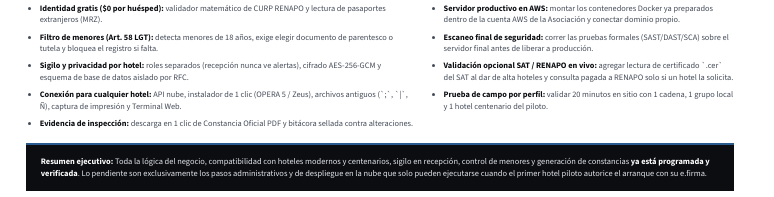
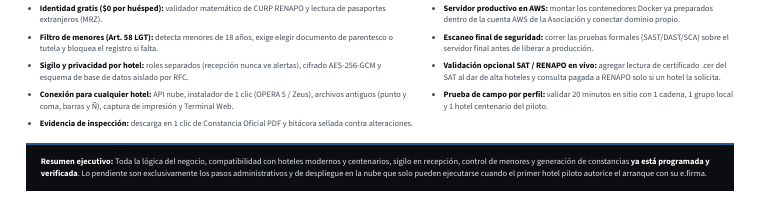
Before and after one commit to jesusoldekamp-hue/portico-hospitality, a website: page docs/diagrama-flujo.html in a window 1280 px wide. Shown: the part 603-800 px from the top of the page, 260-1034 px from the left. Drawn offline with nearby package versions, Linux system fonts and the light colour scheme.

Commit message:
Remove literal markdown backticks in Certeza ID Flowchart PDF

```diff
--- a/docs/diagrama-flujo.html
+++ b/docs/diagrama-flujo.html
@@ -330,7 +330,7 @@
                 <li><strong>Identidad gratis ($0 por huésped):</strong> validador matemático de CURP RENAPO y lectura de pasaportes extranjeros (MRZ).</li>
                 <li><strong>Filtro de menores (Art. 58 LGT):</strong> detecta menores de 18 años, exige elegir documento de parentesco o tutela y bloquea el registro si falta.</li>
                 <li><strong>Sigilo y privacidad por hotel:</strong> roles separados (recepción nunca ve alertas), cifrado AES-256-GCM y esquema de base de datos aislado por RFC.</li>
-                <li><strong>Conexión para cualquier hotel:</strong> API nube, instalador de 1 clic (OPERA 5 / Zeus), archivos antiguos (`;`, `|`, Ñ), captura de impresión y Terminal Web.</li>
+                <li><strong>Conexión para cualquier hotel:</strong> API nube, instalador de 1 clic (OPERA 5 / Zeus), archivos antiguos (punto y coma, barras y Ñ), captura de impresión y Terminal Web.</li>
                 <li><strong>Evidencia de inspección:</strong> descarga en 1 clic de Constancia Oficial PDF y bitácora sellada contra alteraciones.</li>
               </ul>
             </div>
@@ -341,7 +341,7 @@
                 <li><strong>Enlace real con SEGOB (ATDT):</strong> requiere que el primer hotel piloto haga su alta con <strong>Llave MX y e.firma</strong> para recibir llaves oficiales y aprobar pruebas (4 a 6 semanas).</li>
                 <li><strong>Servidor productivo en AWS:</strong> montar los contenedores Docker ya preparados dentro de la cuenta AWS de la Asociación y conectar dominio propio.</li>
                 <li><strong>Escaneo final de seguridad:</strong> correr las pruebas formales (SAST/DAST/SCA) sobre el servidor final antes de liberar a producción.</li>
-                <li><strong>Validación opcional SAT / RENAPO en vivo:</strong> agregar lectura de certificado `.cer` del SAT al dar de alta hoteles y consulta pagada a RENAPO solo si un hotel la solicita.</li>
+                <li><strong>Validación opcional SAT / RENAPO en vivo:</strong> agregar lectura de certificado .cer del SAT al dar de alta hoteles y consulta pagada a RENAPO solo si un hotel la solicita.</li>
                 <li><strong>Prueba de campo por perfil:</strong> validar 20 minutos en sitio con 1 cadena, 1 grupo local y 1 hotel centenario del piloto.</li>
               </ul>
             </div>
```
